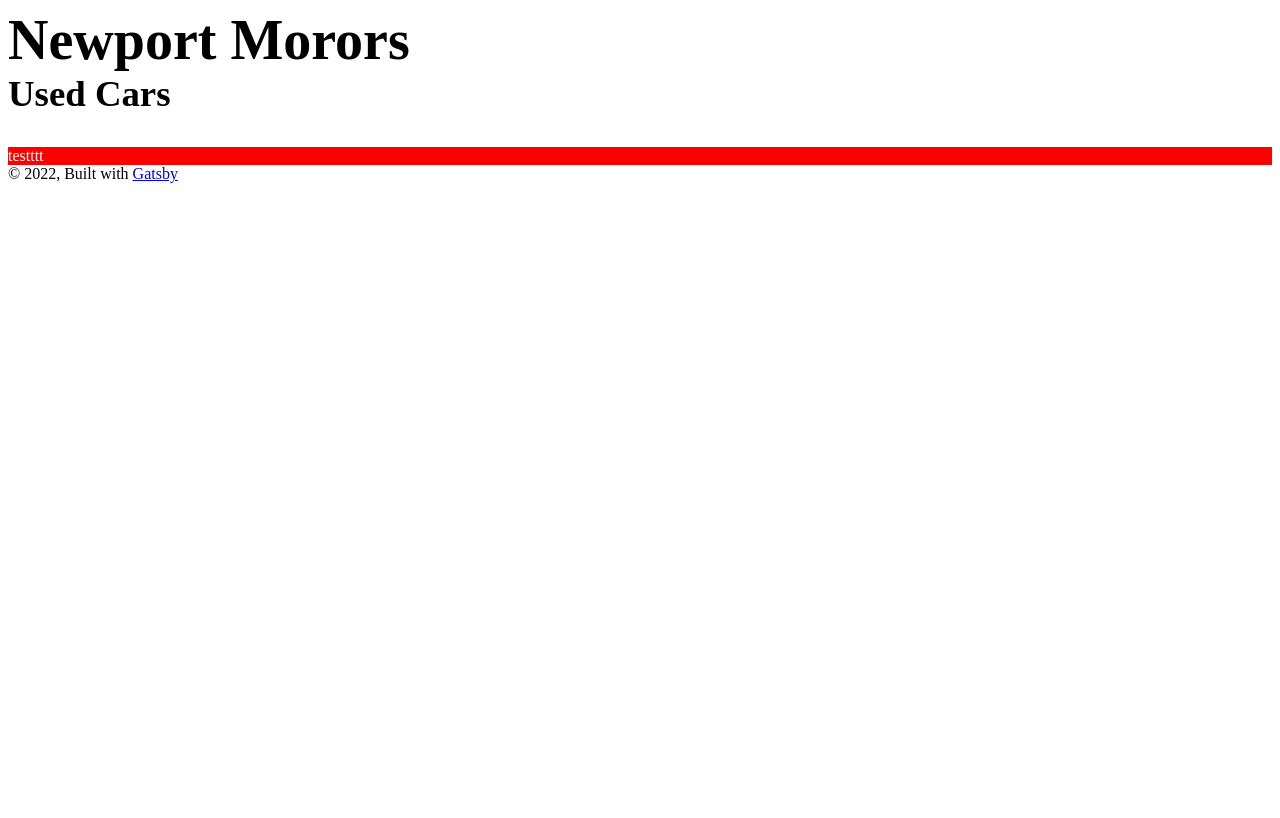
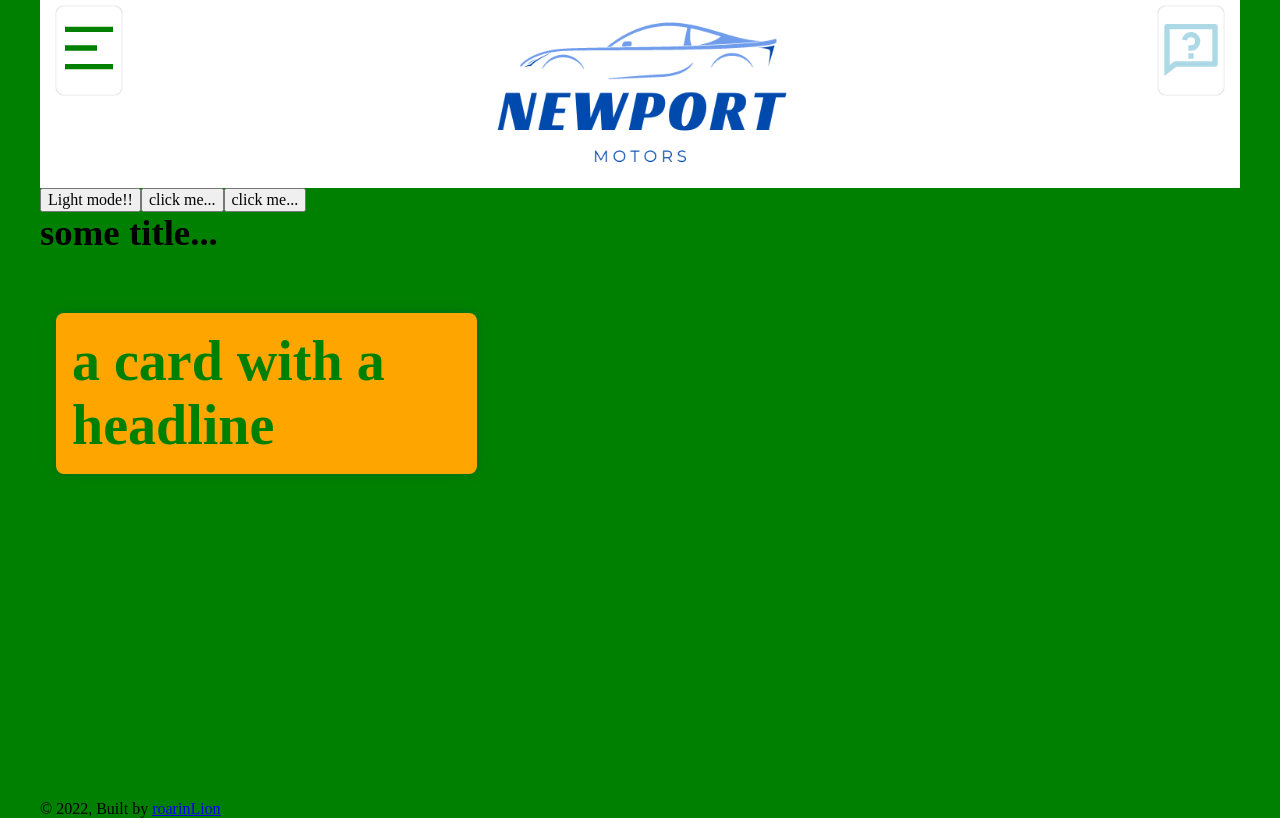
Before and after one commit to roarinLion/roarinlion-site, a Gatsby site: page / in a window 1280 px wide. Built offline with nearby package versions, Linux system fonts and the light colour scheme; Gatsby itself is replaced by a stand-in of ours.

Commit message:
styled-system

```diff
--- a/package.json
+++ b/package.json
@@ -20,6 +20,7 @@
     "react": "^17.0.1",
     "react-dom": "^17.0.1",
     "react-helmet": "^6.1.0",
+    "react-icons": "^4.4.0",
     "styled-components": "^5.3.5",
     "styled-media-query": "^2.1.2",
     "styled-system": "^5.1.5"
--- a/src/components/card.styled.js
+++ /dev/null
@@ -1,10 +0,0 @@
-import styled from "styled-components"
-import { space, layout, color } from "styled-system"
-
-const StyledCard = styled.div`
-    ${space}
-    ${layout}
-    ${color}
-`
-
-export default StyledCard
--- a/src/components/header.js
+++ b/src/components/header.js
@@ -1,12 +1,29 @@
+import { StaticImage } from "gatsby-plugin-image"
 import * as React from "react"
-import { Headline } from "./styled/typography"
+import { Col, Container, Row } from "./styled/grid.styled"
+import StyledIcon from "../components/styled/icon.styled"
+import { RiMenu2Fill, RiQuestionnaireLine } from "react-icons/ri"
 
-const Header = ({ siteTitle }) => (
-    <header>
-        <div>
-            <Headline>{siteTitle}</Headline>
-        </div>
-    </header>
+const Header = () => (
+    <Container bg="primary">
+        <Container maxWidth="1200px" p={3} bg={"bgColor"}>
+            <Row>
+                <Col textAlign="left" width={[1 / 3]}>
+                    <StyledIcon fontSize={[6, 6, 7]} color="primary">
+                        <RiMenu2Fill />
+                    </StyledIcon>
+                </Col>
+                <Col textAlign="center" width={[1 / 3]}>
+                    <StaticImage src="../assets/images/logo.png" />
+                </Col>
+                <Col textAlign="right" width={[1 / 3]}>
+                    <StyledIcon fontSize={[6, 6, 7]} color="info">
+                        <RiQuestionnaireLine />
+                    </StyledIcon>
+                </Col>
+            </Row>
+        </Container>
+    </Container>
 )
 
 export default Header
--- a/src/components/layout.js
+++ b/src/components/layout.js
@@ -2,41 +2,73 @@ import React, { useState } from "react"
 import merge from "lodash.merge"
 import get from "lodash.get"
 // the full theme object
-import baseTheme from "./styled/theme"
+import { theme } from "./styled/theme"
 import Header from "./header"
 import { ThemeProvider } from "styled-components"
-import { Typography } from "./styled/typography"
+import { GlobalStyles } from "./styled/globalStyles"
+import { Container } from "./styled/grid.styled"
+import Footer from "./styled/footer"
 
 // options for different color modes
 const modes = [
     "light",
     "dark",
-    // more than two modes can follow...
+    "blue",
+    // TODO: we can add more modes for the main demo theme.
 ]
 
 // merge the color mode with the base theme
 // to create a new theme object
+
 const getTheme = mode =>
-    merge({}, baseTheme, {
-        colors: get(baseTheme.colors.modes, mode, baseTheme.colors),
+    merge({}, theme, {
+        colors: get(theme.colors.modes, mode, theme.colors),
     })
 
 const Layout = ({ children }) => {
     const [mode, setMode] = useState(modes[0])
     const theme = getTheme(mode)
-
     return (
         <>
             <ThemeProvider theme={theme}>
-                <Typography />
-                <Header siteTitle="Newport Morors" />
-
-                <main>{children}</main>
-                <footer>
-                    © {new Date().getFullYear()}, Built with
-                    {` `}
-                    <a href="https://www.gatsbyjs.com">Gatsby</a>
-                </footer>
+                <Container bg="primary">
+                    <Container maxWidth="1200px" minHeight="100vh">
+                        <GlobalStyles />
+                        <Header />
+                        <button
+                            className="pt-3"
+                            onClick={() => setMode("light")}
+                        >
+                            {mode === "light" ? (
+                                <> Light mode!!</>
+                            ) : (
+                                <> click me...</>
+                            )}
+                        </button>
+                        <button
+                            className="pt-3"
+                            onClick={() => setMode("dark")}
+                        >
+                            {mode === "dark" ? (
+                                <> Dark mode!!</>
+                            ) : (
+                                <> click me...</>
+                            )}
+                        </button>
+                        <button
+                            className="pt-3"
+                            onClick={() => setMode("blue")}
+                        >
+                            {mode === "blue" ? (
+                                <> Blue mode!!</>
+                            ) : (
+                                <> click me...</>
+                            )}
+                        </button>
+                        <main>{children}</main>
+                    </Container>
+                </Container>
+                <Footer />
             </ThemeProvider>
         </>
     )
--- /dev/null
+++ b/src/components/styled/card.styled.js
@@ -0,0 +1,13 @@
+import styled from "styled-components"
+import { space, layout, color, border, shadow } from "styled-system"
+
+const StyledCard = styled.div`
+    overflow: hidden;
+    box-shadow: 0px 0px 5px rgba(31, 73, 125, 0.3),
+        0px 0px 15px rgba(31, 73, 125, 0.1);
+    -webkit-box-shadow: 0px 0px 5px rgba(31, 73, 125, 0.3),
+        0px 0px 15px rgba(31, 73, 125, 0.1);
+    ${space} ${layout} ${color} ${border} ${shadow};
+`
+
+export default StyledCard
--- a/src/components/styled/config.styled.js
+++ /dev/null
@@ -1,75 +0,0 @@
-import { darken } from "polished"
-import { keyframes } from "styled-components"
-//import { darken } from "polished"
-
-/* this file has all the style defaults to modify this theme EXCEPT typography which is a globalStyle in this same folder */
-
-/* same as styled-media-query*/
-export const screens = {
-    small: 450,
-    medium: 768,
-    large: 1170,
-    huge: 1440,
-}
-
-/*theme colors*/
-export const colors = {
-    primary: "#fff",
-    primaryDark: darken(0.5, "#663399"),
-    secondary: "#1daeec",
-    background: "#ffefd5",
-    black: "#0a0a0a",
-    greyDarkest: "#232323",
-    greyDarker: "#363636",
-    greyDark: "#4a4a4a",
-    grey: "#7a7a7a",
-    greyLight: "#b5b5b5",
-    greyLighter: "#dbdbdb",
-    greyLightest: "#f5f5f5",
-    white: "#ffffff",
-    red: "#ff3760",
-    orange: "#ff460f",
-    yellow: "#ffdc57",
-    green: "#23d160",
-    turquoise: "#01d1b2",
-    cyan: "#209cee",
-    blue: "#3273dc",
-    purple: "#b86cff",
-}
-
-/*keyframe animations*/
-export const fadeIn = keyframes`
-  0% {
-    opacity: 0;
-  }
-  100% {
-    opacity: 1;
-  }
-`
-
-export const fadeOut = keyframes`
-  0% {
-    opacity: 1;
-  }
-  100% {
-    opacity: 0;
-  }
-`
-
-export const slideDown = keyframes`
-  0% {
-    transform: translateY(-100vh);
-  }
-  100% {
-    transform: translateY(0);
-  }
-`
-
-export const slideUp = keyframes`
-  0% {
-    transform: translateY(0);
-  }
-  100% {
-    transform: translateY(-100vh);
-  }
-`
--- /dev/null
+++ b/src/components/styled/footer.js
@@ -0,0 +1,18 @@
+import React from "react"
+import { Container } from "./grid.styled"
+
+const Footer = () => {
+    return (
+        <Container bg="primary">
+            <Container maxWidth="1200px">
+                <footer>
+                    © {new Date().getFullYear()}, Built by
+                    {` `}
+                    <a href="https://www.gatsbyjs.com">roarinLion</a>
+                </footer>
+            </Container>
+        </Container>
+    )
+}
+
+export default Footer
--- a/src/components/styled/globalStyles.js
+++ b/src/components/styled/globalStyles.js
@@ -1,11 +1,12 @@
 import { createGlobalStyle } from "styled-components"
 import { normalize } from "polished"
+import { theme } from "./theme"
 
 export const GlobalStyles = createGlobalStyle`
   body {
     margin: 0;
     padding: 0;
-    background: teal;
+    background: ${theme.colors.bgColor};
   }
   ${normalize()}
 `
--- a/src/components/styled/grid.styled.js
+++ b/src/components/styled/grid.styled.js
@@ -1,25 +1,35 @@
-import styled from 'styled-components/macro';
-import { space, width, alignItems, justifyContent } from 'styled-system';
-
+import styled from "styled-components/macro"
+import {
+    space,
+    width,
+    justifyContent,
+    maxWidth,
+    color,
+    flexbox,
+    textAlign,
+    minHeight,
+} from "styled-system"
 
 export const Container = styled.div`
-  max-width: ${props => props.expanded ? 'none' : (props.theme.maxWidth) + 'px'};
+    margin: auto;
     ${space}
-`;
+    ${maxWidth}
+    ${color}
+    ${flexbox}
+    ${minHeight}
+`
 
-export const Row = styled(Container)`
+export const Row = styled.div`
     margin: auto;
     display: flex;
     flex-wrap: wrap;
     ${space}
     ${justifyContent}
-  ${alignItems}
-`;
+`
 
 export const Col = styled.div`
-  width: ${props => props.width || "100%"};
-  padding-left: ${props => props.pl || Math.round(props.theme.gutter / 2) + 'px'};
-  padding-right: ${props => props.pr || Math.round(props.theme.gutter / 2) + 'px'};
     ${width}
     ${space}
-`;
+    ${justifyContent}
+    ${textAlign}
+`
--- /dev/null
+++ b/src/components/styled/icon.styled.js
@@ -0,0 +1,16 @@
+import { color, fontSize, position, space } from "styled-system"
+import styled from "styled-components/macro"
+
+const StyledIcon = styled.i`
+    border: 1px solid #f7f7f7;
+    cursor: pointer;
+    box-shadow: 0 0 1px gray;
+    padding-top: 1rem;
+    border-radius: 8px;
+    transition: transform 0.2s;
+    ${fontSize} ${color} ${space} ${position};
+    &:hover {
+        transform: scale(1.5);
+    }
+`
+export default StyledIcon
--- a/src/components/styled/theme.js
+++ b/src/components/styled/theme.js
@@ -1,15 +1,27 @@
 /* this file contains the theme modes, for style defaults look in ./config.styled.js */
-import { colors } from "./config.styled"
-
-export default {
+export const theme = {
     colors: {
-        primary: "red",
+        text: "green",
+        bgColor: "#292929",
         modes: {
+            light: {
+                primary: "green",
+                info: "lightblue",
+                bgColor: "#fff",
+                text: "#292929",
+            },
             dark: {
-                primary: colors.primaryDark,
+                primary: "blue",
+                info: "lightblue",
+                bgColor: "#292929",
+                text: "#fff",
             },
-            light: {
-                primary: colors.primary,
+            blue: {
+                primary: "darkblue",
+                info: "lightblue",
+                bgColor: "#0e79b7",
+                text: "#fff",
+                fontFamily: "serif",
             },
         },
     },
--- a/src/components/styled/typography.js
+++ b/src/components/styled/typography.js
@@ -1,62 +1,7 @@
-import styled, { createGlobalStyle, css } from "styled-components"
+import styled, { css } from "styled-components"
 
 //we should always hold the font files locally. there are many free fonts online including google fonts.
-import fontBold from "../../assets/fonts/Ubuntu-Bold.ttf"
-import fontBoldItalic from "../../assets/fonts/Ubuntu-Bold.ttf"
-import fontRegular from "../../assets/fonts/Ubuntu-Regular.ttf"
-import fontItalic from "../../assets/fonts/Ubuntu-Italic.ttf"
-import fontLight from "../../assets/fonts/Ubuntu-Light.ttf"
-import fontLightItalic from "../../assets/fonts/Ubuntu-LightItalic.ttf"
-
-const Typography = createGlobalStyle`
-  @font-face {
-    font-family: 'Ubuntu';
-    src: url(${fontBold});
-    font-style: normal;
-    font-weight: 600;
-    font-display: swap;
-  }
-
-  @font-face {
-    font-family: 'Ubuntu';
-    src: url(${fontBoldItalic});
-    font-style: italic;
-    font-weight: 600;
-    font-display: swap;
-  }
-
-  @font-face {
-    font-family: 'Ubuntu';
-    src: url(${fontRegular});
-    font-style: normal;
-    font-weight: 400;
-    font-display: swap;
-  }
-
-  @font-face {
-    font-family: 'Ubuntu';
-    src: url(${fontItalic});
-    font-style: italic;
-    font-weight: 400;
-    font-display: swap;
-  }
-
-  @font-face {
-    font-family: 'Ubuntu';
-    src: url(${fontLight});
-    font-style: normal;
-    font-weight: 200;
-    font-display: swap;
-  }
-
-  @font-face {
-    font-family: 'Ubuntu'!important;
-    src: url(${fontLightItalic})!important;
-    font-style: italic!important;
-    font-weight: 200!important;
-    font-display: swap;
-  }
-`
+import { theme } from "./theme"
 
 const Super = styled.h1`
   font-size: 4rem!important;
@@ -80,7 +25,7 @@ const Headline = styled.h1`
   font-size: 3.5rem!important;
   font-weight: 600!important;
   margin: auto!important;
-  color: ${({ theme }) => theme.primary};
+  color: ${theme.colors.text};
   ${props =>
       props.center &&
       css`
@@ -165,4 +110,4 @@ const Paragraph = styled.p`
   }
 `
 
-export { Typography, Super, Headline, Title, Subtitle, Paragraph }
+export { Super, Headline, Title, Subtitle, Paragraph }
--- a/src/pages/index.js
+++ b/src/pages/index.js
@@ -1,20 +1,29 @@
 import * as React from "react"
 import Layout from "../components/layout"
 import Seo from "../hooks/seo"
-import { Container } from "../components/styled/grid.styled"
-import { Title } from "../components/styled/typography"
-import StyledCard from "../components/card.styled"
+import { Headline, Title } from "../components/styled/typography"
+import StyledCard from "../components/styled/card.styled"
+import { Col } from "../components/styled/grid.styled"
 
 const IndexPage = () => (
-    <Layout>
+    <>
         <Seo title="Home" />
-        <Container>
-            <Title>Used Cars</Title>
-            <StyledCard mt="4" bg="red" color="primary" width={[1]}>
-                testttt
-            </StyledCard>
-        </Container>
-    </Layout>
+        <Layout>
+            <Title>some title...</Title>
+            <Col p="3">
+                <StyledCard
+                    borderRadius={8}
+                    my="5"
+                    p="3"
+                    mt="4"
+                    bg="orange"
+                    width={[1 / 3]}
+                >
+                    <Headline> a card with a headline </Headline>
+                </StyledCard>
+            </Col>
+        </Layout>
+    </>
 )
 
 export default IndexPage
```
Also changed, not shown: src/assets/images/favicon(4).png (added), src/assets/images/logo.png (added), 1 other file. Lines whose indentation alone changed are shown as unchanged.
